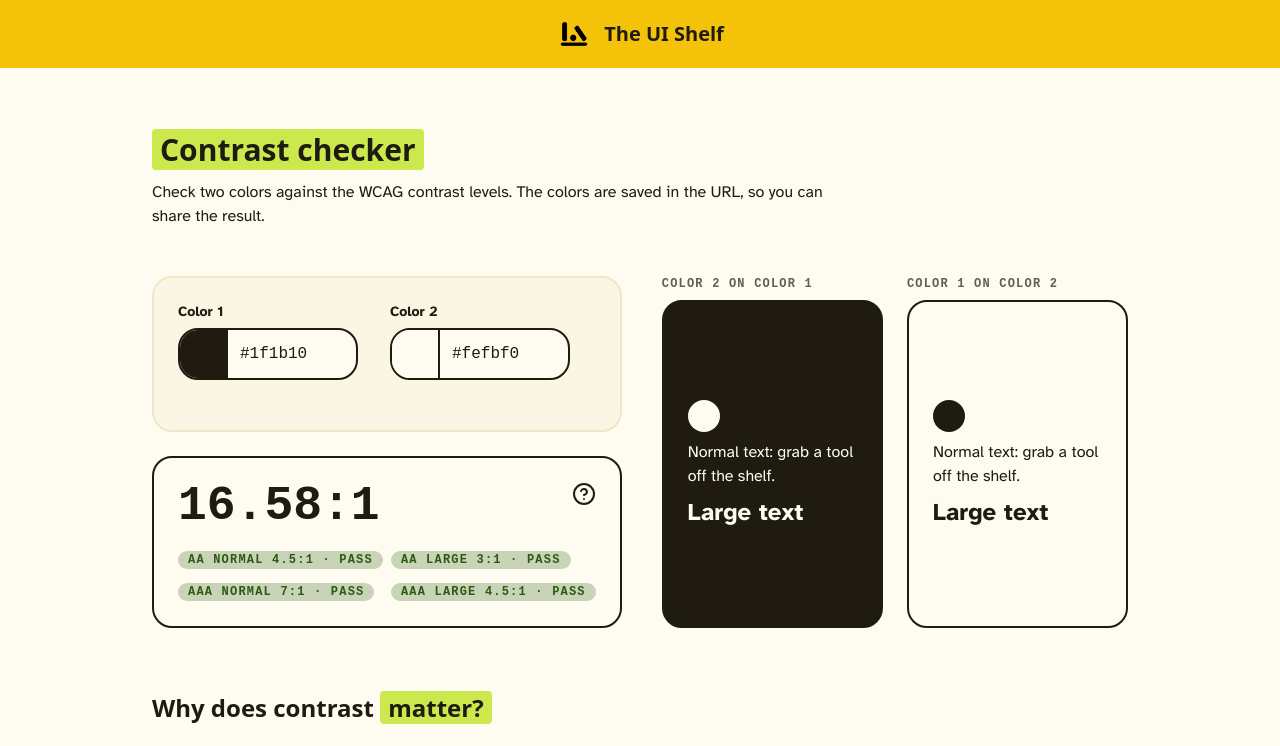
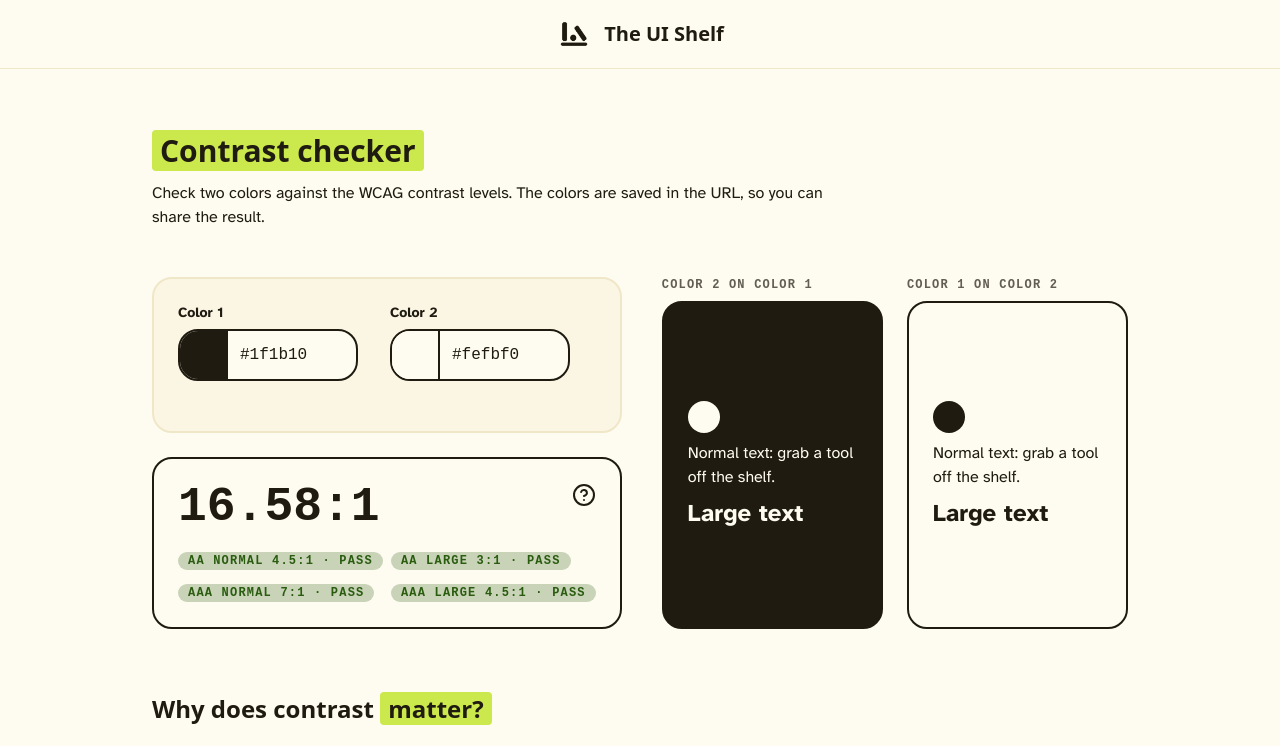
Before and after one commit to camilamarendazzo/ui-shelf, a React (Vite) app: page /contrast-checker in a window 1280 px wide. Shown: the top 746 px of the page. Built offline with nearby package versions, Linux system fonts and the light colour scheme.

Commit message:
feat: adapt the header to each page

```diff
--- a/src/components/Header.tsx
+++ b/src/components/Header.tsx
@@ -1,13 +1,17 @@
-import { Link } from "react-router";
+import { Link, useLocation } from "react-router";
 import logo from "../assets/logo.png";
 
 function Header() {
+  const isHome = useLocation().pathname === "/";
+
   return (
-    <header className="bg-brand">
+    <header
+      className={isHome ? "bg-brand" : "border-b border-line bg-paper"}
+    >
       <div className="mx-auto flex w-full max-w-5xl items-center justify-center px-6 py-4">
         <Link
           to="/"
-          className="flex items-center gap-3 focus-visible:outline-ink"
+          className={`flex items-center gap-3 ${isHome ? "focus-visible:outline-ink" : ""}`}
         >
           <img src={logo} alt="" width="36" height="36" />
           <span className="font-display text-xl font-bold">The UI Shelf</span>
```
Also changed, not shown: src/assets/logo.png.
